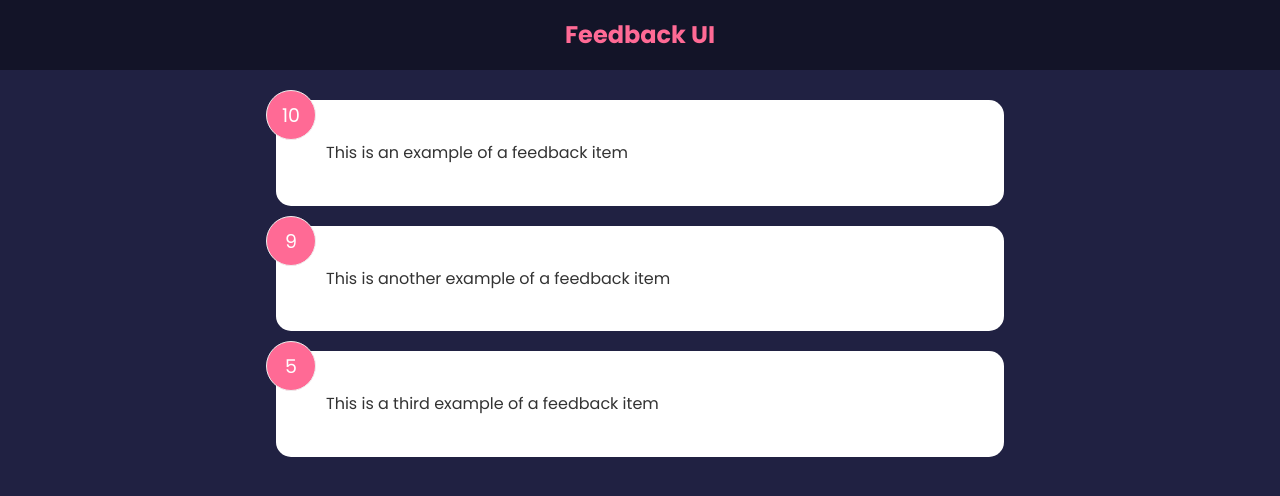
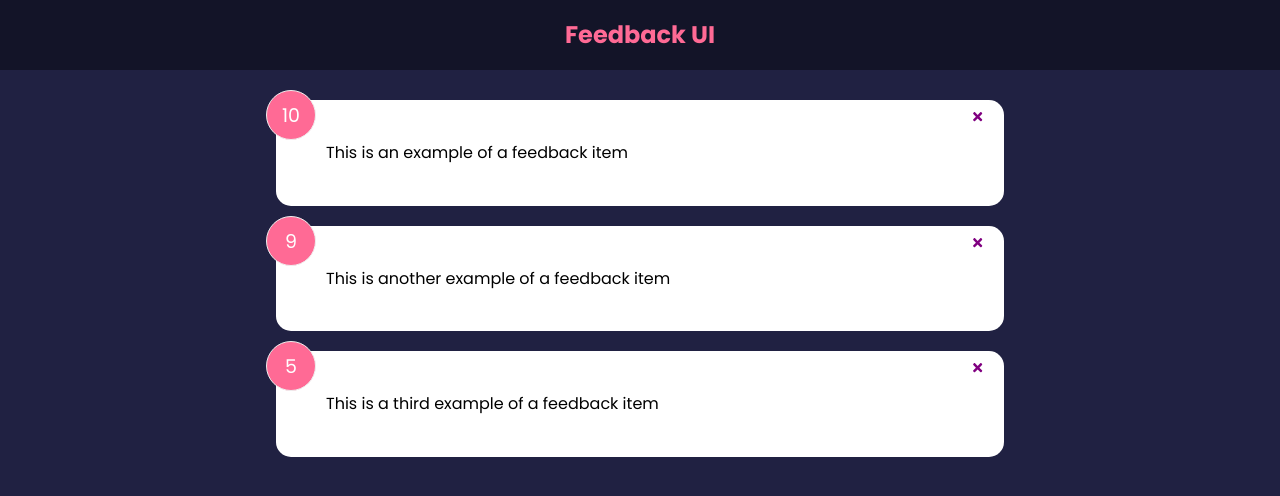
Before and after one commit to Mister-Stan/feedback-ui, a React (Create React App) app: page / in a window 1280 px wide. Shown: the top 496 px of the page. Built offline with nearby package versions, Linux system fonts and the light colour scheme.

Commit message:
add feedback item trigger event

```diff
--- a/package.json
+++ b/package.json
@@ -8,7 +8,8 @@
     "@testing-library/user-event": "^13.5.0",
     "react": "^18.3.1",
     "react-dom": "^18.3.1",
-    "react-scripts": "5.0.1",
+    "react-icons": "^5.2.1",
+    "react-scripts": "^5.0.1",
     "web-vitals": "^2.1.4"
   },
   "scripts": {
--- a/src/components/FeedbackItem.jsx
+++ b/src/components/FeedbackItem.jsx
@@ -1,15 +1,27 @@
 import React from "react"
+import { FaTimes } from "react-icons/fa"
+import PropTypes from "prop-types"
 import Card from "./shared/Card"
 
-
 function FeedbackItem({ item }) {
+  const handleClick = () => {
+    console.log(`Delete feedback with id ${item.id}`)
+  }
 
   return (
     <Card>
       <div className="num-display">{item.rating}</div>
+      <button onClick={handleClick}
+        className='close'>
+          <FaTimes color="purple" />
+      </button>
       <div className="text-display">{item.text}</div>
     </Card>
   )
 }
 
+FeedbackItem.propTypes = {
+  item: PropTypes.object.isRequired,
+}
+
 export default FeedbackItem
--- a/src/components/shared/Card.jsx
+++ b/src/components/shared/Card.jsx
@@ -1,9 +1,23 @@
 import React from 'react'
+import PropTypes from 'prop-types'
 
-function Card({ children }) {
+function Card({ children, reverse }) {
   return (
-    <div className='card'>{children}</div>
+    // <div className={`card ${reverse && 'reverse'}`}>{children}</div>
+
+    <div className='card' style={{ backgroundColor: reverse ? 'rgba(0,0,0,0.4' : '#fff',
+    color: reverse ? '#fff' : '#000'
+    }}>{children}</div>
   )
 }
 
+Card.defaultProps = {
+  reverse: false
+}
+
+Card.propTypes = {
+  children: PropTypes.node.isRequired,
+  reverse: PropTypes.bool
+}
+
 export default Card
```
Also changed, not shown: src/components/FeedbackList.jsx (+7 -0 lines), 2 other files (tests, documents, lock files or other folders).
